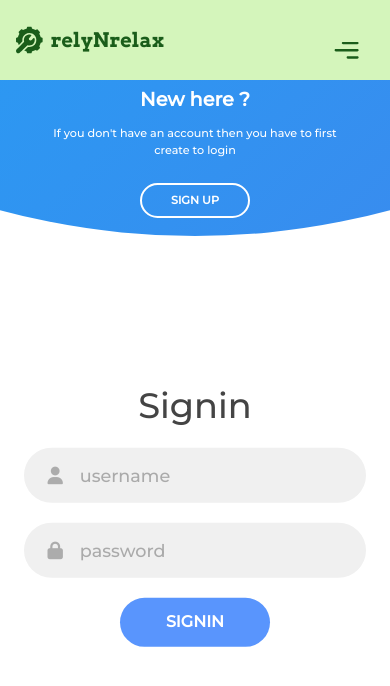
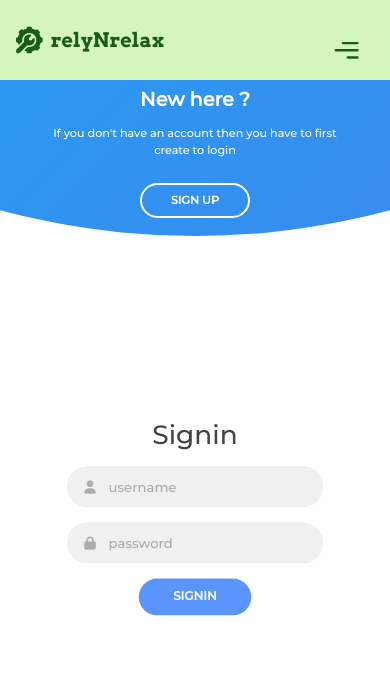
Before and after one commit to bishald0013/client, a React (Create React App) app: page /login in a window 390 px wide. Shown: the top 686 px of the page. Built offline with nearby package versions, Linux system fonts and the light colour scheme.

Commit message:
Update style.css
Registration Form Problem Solved

```diff
--- a/src/components/Auth/style.css
+++ b/src/components/Auth/style.css
@@ -36,6 +36,7 @@ form {
     overflow: hidden;
     grid-column: 1 / 2;
     grid-row: 1 / 2;
+    transform: scale(.9, .85);
 }
 
 form.signup-form {
@@ -259,6 +260,12 @@ form.signin-form {
 }
 
 @media (max-width: 870px) {
+    form {
+        padding: 0 1.5rem;
+        transform: scale(.75);
+        margin-top: -80px;
+    }
+
     .container {
         min-height: 800px;
         height: 100vh;
@@ -360,11 +367,14 @@ form.signin-form {
         top: 5%;
         transform: translate(-50%, 0);
     }
+
 }
 
 @media (max-width: 570px) {
     form {
         padding: 0 1.5rem;
+        transform: scale(.75);
+        margin-top: -80px;
     }
 
     .image {
```
